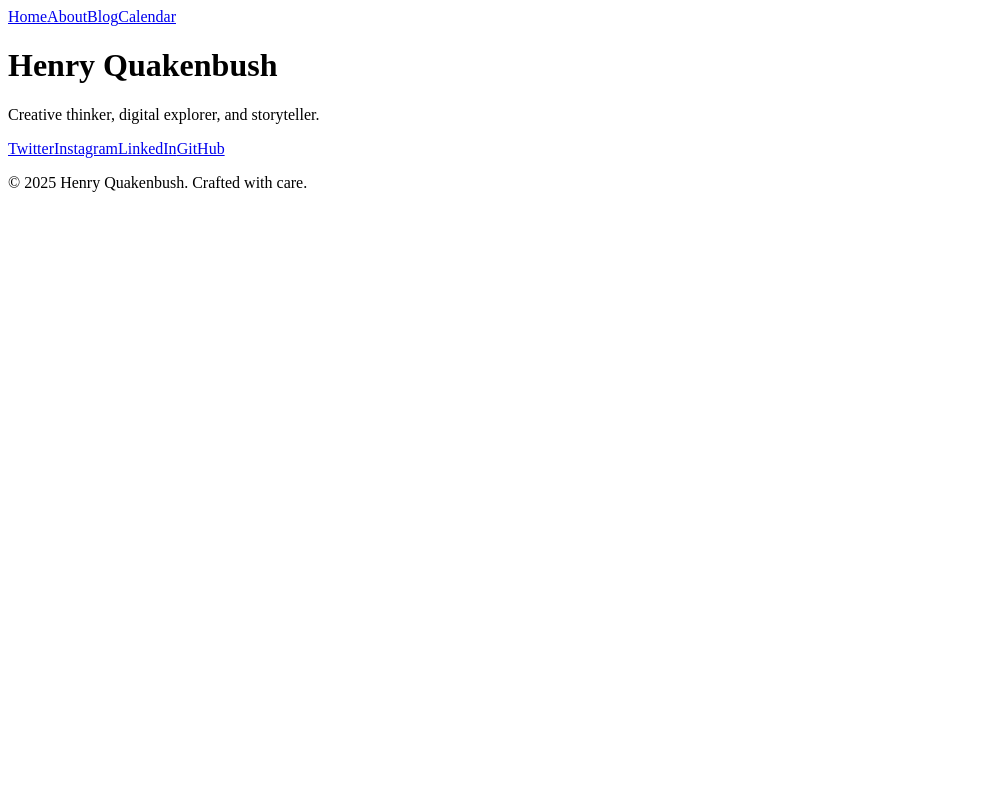
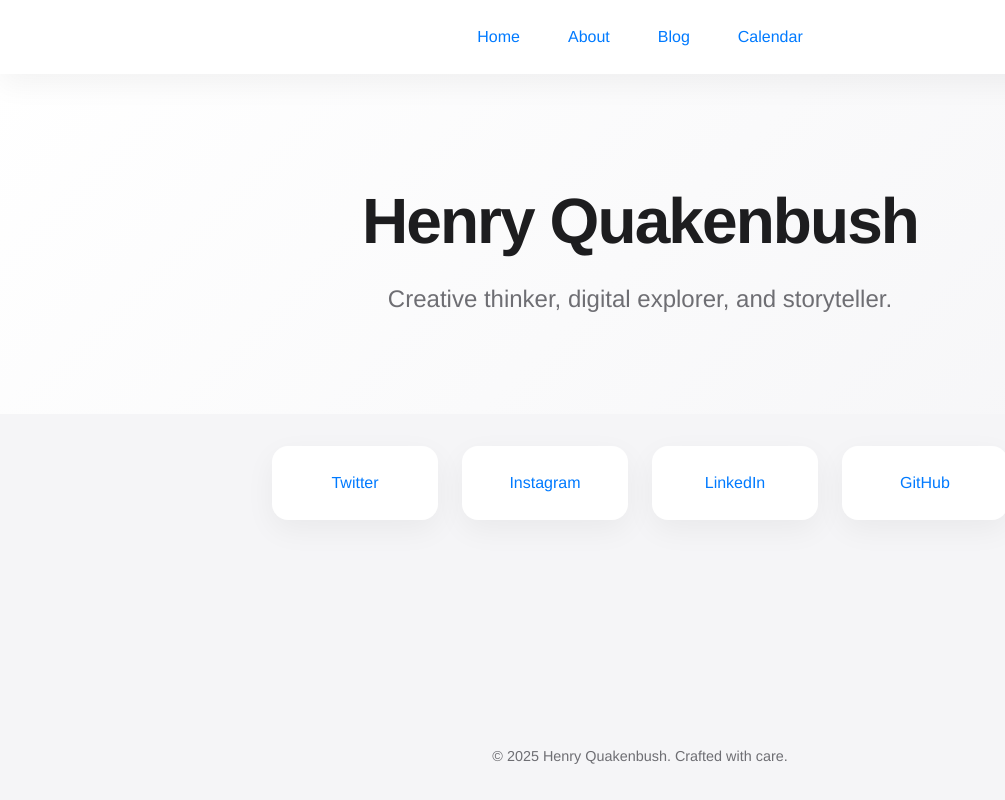
Before and after one commit to slyfox29/henry-quakenbush-site, a Next.js app: page / in a window 1280 px wide. Shown: the whole page, without its empty margins (0-1005 px from the left). Built offline with nearby package versions, Linux system fonts and the light colour scheme.

Commit message:
Create _app.js

```diff
--- /dev/null
+++ b/pages/_app.js
@@ -0,0 +1,5 @@
+import '../styles/globals.css'; // Ensure this matches your file path
+
+export default function MyApp({ Component, pageProps }) {
+  return <Component {...pageProps} />;
+}
```
